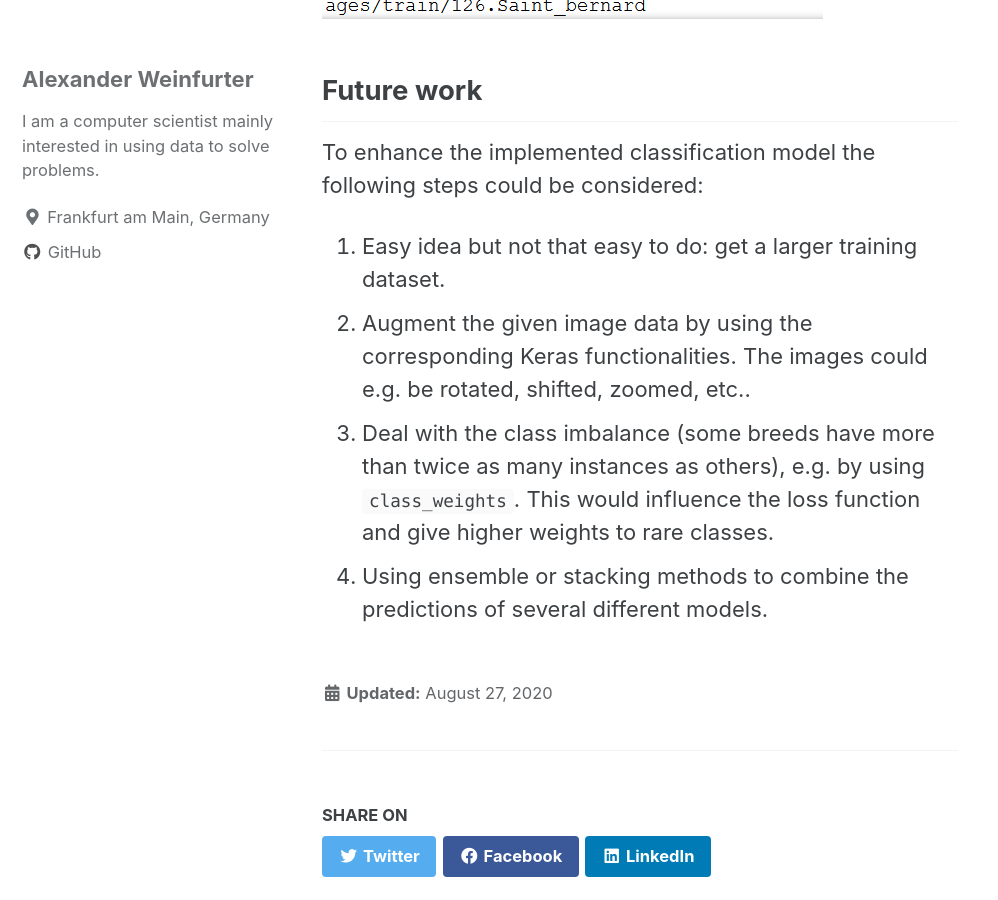
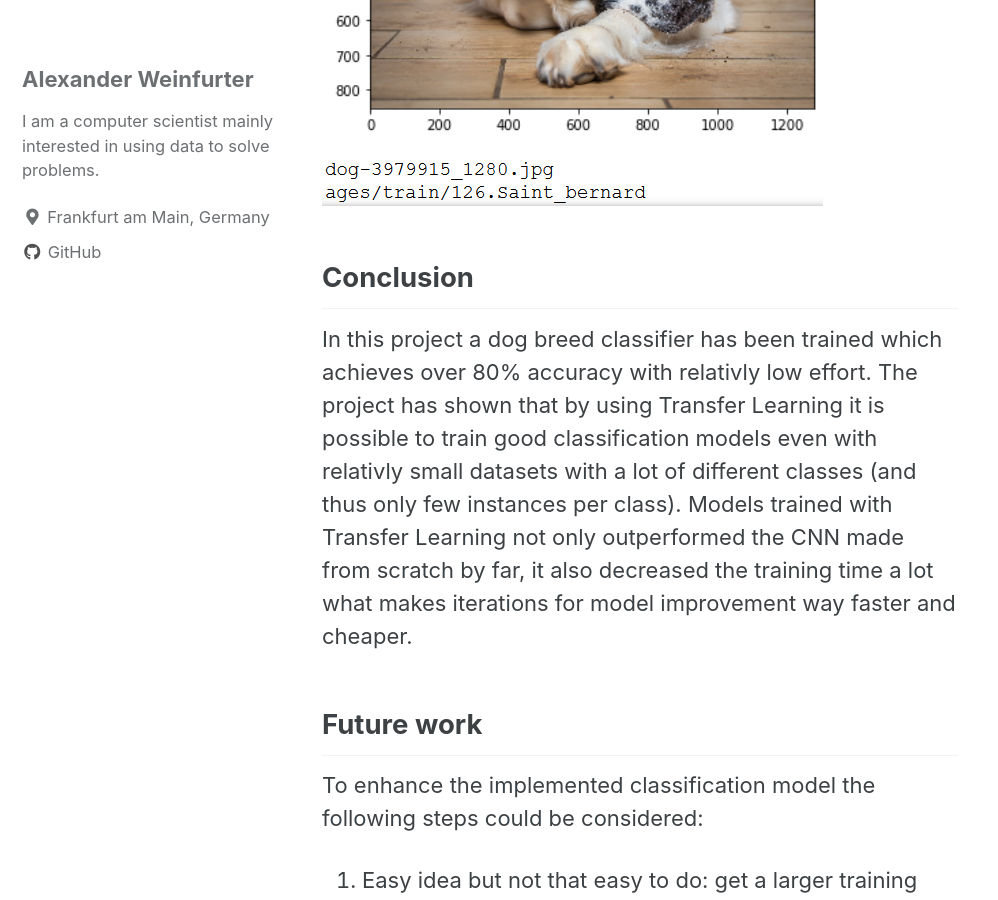
Before and after one commit to alexweinfurter/data-science, a Jekyll site: the page built from _posts/2020-10-02-dog-breed-classification.md, in a window 1280 px wide and 900 px high, scrolled down 14756 px. Shown: the whole window, without its empty margins (0-998 px from the left). Built offline with Jekyll 4.4.1, drawn with Linux system fonts in a browser that asks for light colours; cached includes are drawn as plain includes; some of the changed text lies outside the part shown.

Commit message:
add accuracy metric and conclusion

```diff
--- a/_posts/2020-10-02-dog-breed-classification.md
+++ b/_posts/2020-10-02-dog-breed-classification.md
@@ -27,6 +27,7 @@ Using images of humans and dogs and leveraging face detection algorithms as well
 4. Training of a Convolutional Neural Network to predict the dog breed.
 5. Training of a better Convolutional Neural Network by leveraging Transfer Learning using the bottleneck features of a pretrained Resnet50 model.
 
+All Convolutional Neural Networks are evaluated by using the <code>accuracy</code> metric (= fraction of all correctly classified samples) which is suitable for classification tasks. Keras computes the accuracy correctly for multiclass problems as in this project by automatically using <a href="https://keras.io/api/metrics/accuracy_metrics/#categoricalaccuracy-class">Categorical Accuracy</a>.
 
 ## Dataset
 Before going into the classification details, we have a look at the two datasets used in this project. One dataset consists of images of humans (13233 in total), the other one contains dog images (8351 in total).
@@ -209,6 +210,10 @@ In the images below you can see some of the predictions made by the <code>breed_
 
 ![alt]({{site.url}}{{site.baseurl}}/images/dog-breed-classification/pred_saint_bernard.PNG)
 
+## Conclusion
+In this project a dog breed classifier has been trained which achieves over 80% accuracy with relativly low effort. The project has shown that by using Transfer Learning it is possible to train good classification models even with relativly small datasets with a lot of different classes (and thus only few instances per class). Models trained with Transfer Learning not only outperformed the CNN made from scratch by far, it also decreased the training time a lot what makes iterations for model improvement way faster and cheaper.
+
+
 ## Future work
 To enhance the implemented classification model the following steps could be considered:
 1. Easy idea but not that easy to do: get a larger training dataset.
```
